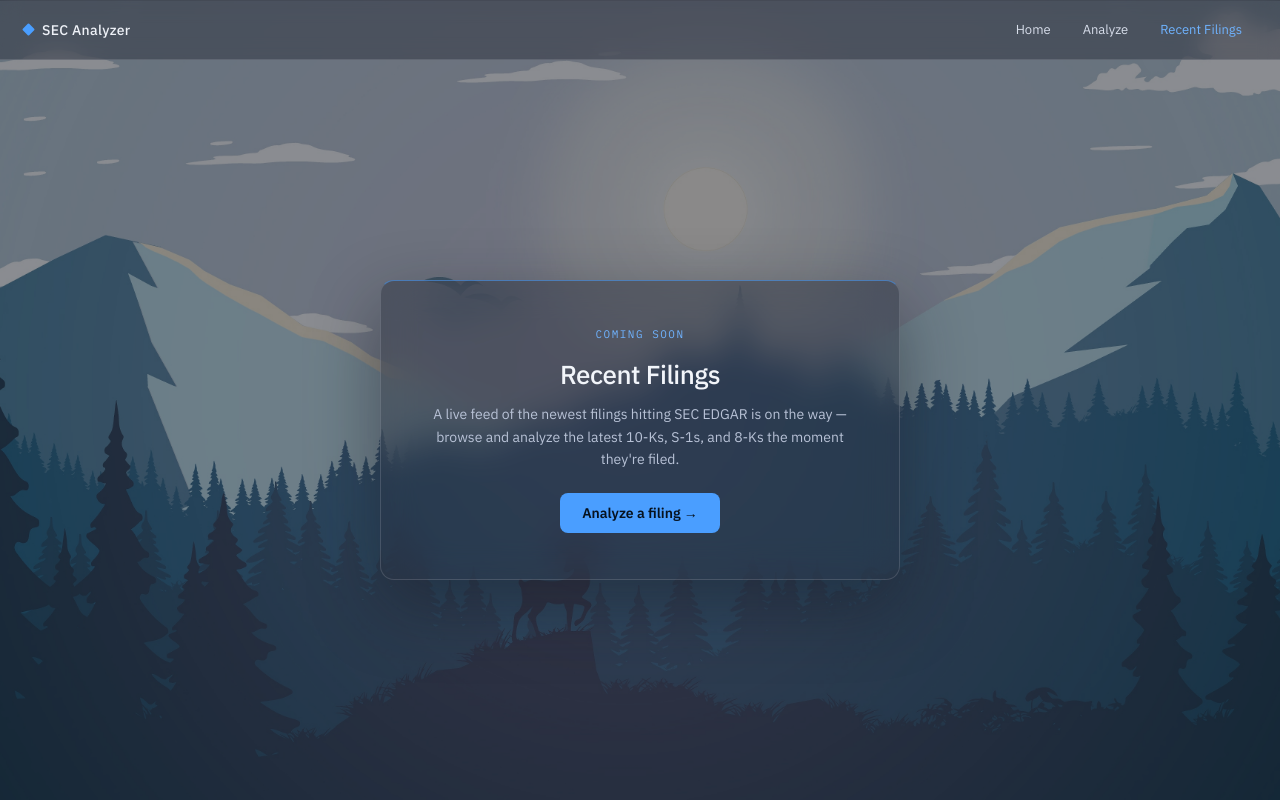
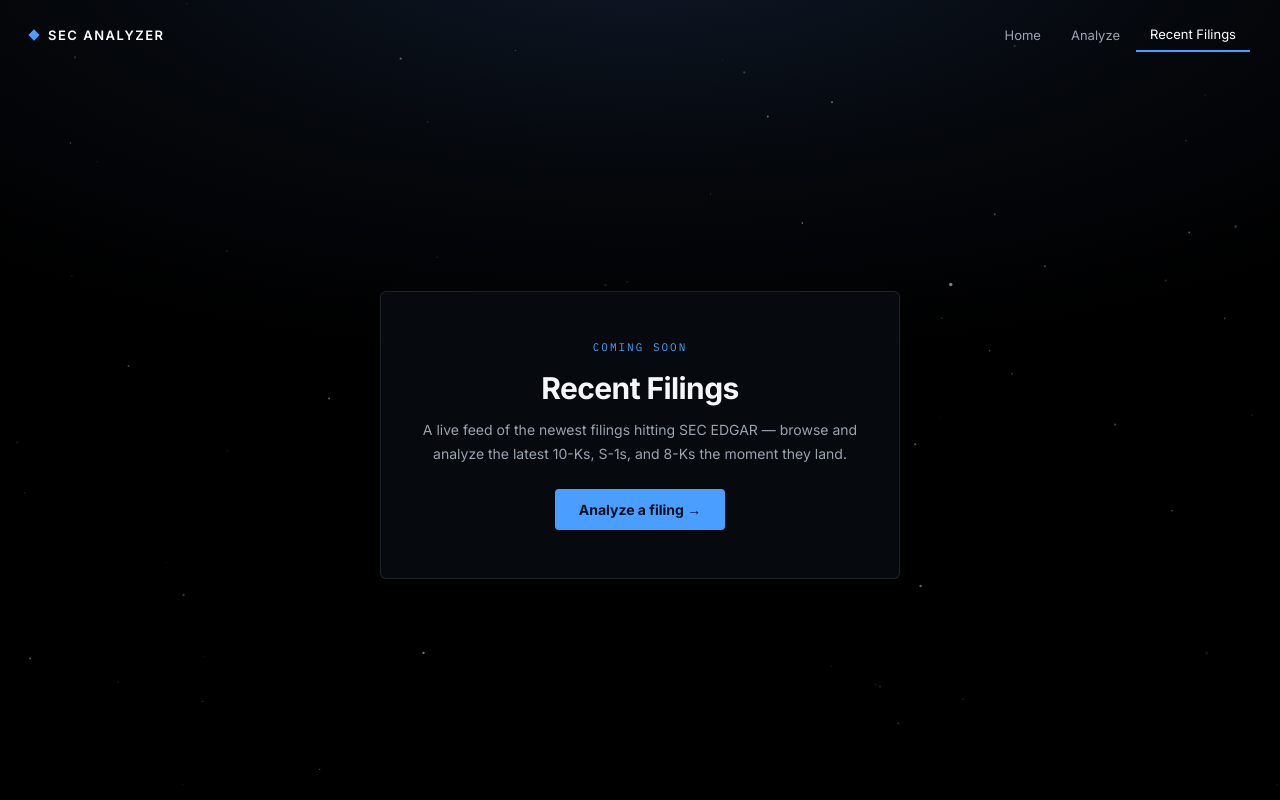
Before and after one commit to jaggerbreslow-sketch/Jagger-and-Lachlan-Adventure-v1, a website: page public/recent.html in a window 1280 px wide. Drawn offline with Linux system fonts and the light colour scheme.

Commit message:
Update recent.html

```diff
--- a/public/recent.html
+++ b/public/recent.html
@@ -5,31 +5,31 @@
 <meta name="viewport" content="width=device-width, initial-scale=1.0">
 <title>Recent Filings · SEC Filing Analyzer</title>
 <style>
-  @import url('https://fonts.googleapis.com/css2?family=IBM+Plex+Mono:wght@400;500&family=IBM+Plex+Sans:wght@300;400;500;600&display=swap');
+  @import url('https://fonts.googleapis.com/css2?family=Inter:wght@300;400;500;600;700;800&family=IBM+Plex+Mono:wght@400;500&display=swap');
   *{box-sizing:border-box;margin:0;padding:0}
   html,body{height:100%}
-  body{position:relative;min-height:100vh;font-family:'IBM Plex Sans',sans-serif;overflow:hidden;background:linear-gradient(rgba(9,12,16,0.55),rgba(9,12,16,0.7)),#AEB9D6}
-  .photo{position:absolute;inset:0;background-image:url('background.jpg');background-size:cover;background-position:center;background-repeat:no-repeat;z-index:0}
-  .veil{position:absolute;inset:0;background:rgba(22,26,36,0.5);z-index:1}
-  .top{position:relative;z-index:3;display:flex;align-items:center;justify-content:space-between;padding:14px 24px;background:rgba(38,43,57,0.45);backdrop-filter:blur(10px);-webkit-backdrop-filter:blur(10px);border-bottom:1px solid rgba(226,230,240,0.14)}
-  .brand{display:flex;align-items:center;gap:9px;font-size:14px;font-weight:500;color:#EEF1F7;text-decoration:none;letter-spacing:.3px}
-  .dia{width:9px;height:9px;background:#4A9EFF;transform:rotate(45deg);border-radius:1px}
-  .links{display:flex;gap:4px}
-  .nl{font-size:13px;color:#D7DDEA;text-decoration:none;padding:7px 14px;border-radius:8px;transition:all .15s}
-  .nl:hover{background:rgba(74,158,255,0.18);color:#fff}
-  .nl.active{color:#6FB3FF}
-  .center{position:relative;z-index:2;display:flex;align-items:center;justify-content:center;padding:74px 24px;min-height:calc(100vh - 60px)}
-  .glass{position:relative;width:100%;max-width:520px;background:rgba(40,46,60,0.46);backdrop-filter:blur(17px) saturate(1.2);-webkit-backdrop-filter:blur(17px) saturate(1.2);border:1px solid rgba(226,230,240,0.16);border-top:1px solid rgba(74,158,255,0.55);border-radius:14px;box-shadow:0 26px 70px rgba(20,26,38,0.45);padding:46px 36px;text-align:center}
-  .glass h1{font-size:26px;font-weight:500;color:#F2F5FA;letter-spacing:-0.5px;margin-bottom:12px}
-  .glass p{font-size:14px;color:#B8C2D6;line-height:1.6;margin-bottom:22px}
-  .glass a.btn{display:inline-block;background:#4A9EFF;color:#06121F;text-decoration:none;border-radius:8px;padding:11px 22px;font-weight:600;font-size:14px}
-  .tagline{font-family:'IBM Plex Mono',monospace;font-size:11px;letter-spacing:1.5px;color:#6FB3FF;margin-bottom:16px}
-  @media(max-width:560px){.nl{padding:6px 10px;font-size:12px}}
+  body{background:radial-gradient(ellipse 80% 55% at 50% -10%, #101A2A 0%, #05080D 55%, #000 100%) fixed,#000;color:#EAECEF;font-family:'Inter',sans-serif;min-height:100vh;overflow-x:hidden}
+  .mono{font-family:'IBM Plex Mono',monospace}
+  #stars{position:fixed;inset:0;z-index:0;pointer-events:none}
+  .top{position:relative;z-index:5;display:flex;align-items:center;justify-content:space-between;padding:18px 30px}
+  .brand{display:flex;align-items:center;gap:10px;font-size:13px;font-weight:600;letter-spacing:1.5px;color:#fff;text-decoration:none;text-transform:uppercase}
+  .dia{width:8px;height:8px;background:#4A9EFF;transform:rotate(45deg)}
+  .links{display:flex;align-items:center;gap:2px}
+  .nl{font-size:13px;color:#9BA3AF;text-decoration:none;padding:8px 14px;transition:color .15s}
+  .nl:hover{color:#fff}
+  .nl.active{color:#fff;border-bottom:2px solid #4A9EFF}
+  .center{position:relative;z-index:2;display:flex;align-items:center;justify-content:center;padding:80px 24px;min-height:calc(100vh - 70px)}
+  .card{width:100%;max-width:520px;background:rgba(8,12,18,0.82);backdrop-filter:blur(12px);-webkit-backdrop-filter:blur(12px);border:1px solid rgba(255,255,255,0.10);border-radius:6px;padding:48px 40px;text-align:center}
+  .tagline{font-family:'IBM Plex Mono',monospace;font-size:11px;letter-spacing:2px;color:#4A9EFF;margin-bottom:16px}
+  h1{font-size:30px;font-weight:700;letter-spacing:-0.02em;color:#F4F6F9;margin-bottom:12px}
+  p{font-size:14px;color:#9BA3AF;line-height:1.65;margin-bottom:24px}
+  a.btn{display:inline-block;background:#4A9EFF;color:#04101F;text-decoration:none;border-radius:4px;padding:12px 24px;font-weight:700;font-size:14px;transition:background .15s}
+  a.btn:hover{background:#6FB3FF}
+  @media(max-width:640px){.nl{padding:8px 9px;font-size:12px}}
 </style>
 </head>
 <body>
-  <div class="photo"></div>
-  <div class="veil"></div>
+  <canvas id="stars"></canvas>
   <div class="top">
     <a class="brand" href="index.html"><span class="dia"></span> SEC Analyzer</a>
     <div class="links">
@@ -39,12 +39,24 @@
     </div>
   </div>
   <div class="center">
-    <div class="glass">
+    <div class="card">
       <div class="tagline">COMING SOON</div>
       <h1>Recent Filings</h1>
-      <p>A live feed of the newest filings hitting SEC EDGAR is on the way — browse and analyze the latest 10-Ks, S-1s, and 8-Ks the moment they're filed.</p>
-      <a class="btn" href="analyze.html">Analyze a filing &rarr;</a>
+      <p>A live feed of the newest filings hitting SEC EDGAR — browse and analyze the latest 10-Ks, S-1s, and 8-Ks the moment they land.</p>
+      <a class="btn" href="analyze.html">Analyze a filing →</a>
     </div>
   </div>
+<script>
+(function(){
+  var reduced=matchMedia('(prefers-reduced-motion: reduce)').matches;
+  var cv=document.getElementById('stars'),ctx=cv.getContext('2d'),W,H,stars=[];
+  function size(){W=cv.width=innerWidth;H=cv.height=innerHeight;}
+  function mk(){return {x:Math.random()*W,y:Math.random()*H,r:Math.random()<0.85?(0.4+Math.random()*0.8):(1.1+Math.random()*1),tw:0.002+Math.random()*0.004,ph:Math.random()*6.28,base:0.18+Math.random()*0.4,blue:Math.random()<0.18};}
+  function init(){size();stars=[];var n=Math.min(180,Math.round(W*H/14000));for(var i=0;i<n;i++)stars.push(mk());}
+  function draw(t){ctx.clearRect(0,0,W,H);for(var i=0;i<stars.length;i++){var s=stars[i];var a=s.base*(0.6+0.4*Math.sin(t*s.tw+s.ph));ctx.globalAlpha=a;ctx.fillStyle=s.blue?'#9CC8FF':'#E8ECF2';ctx.beginPath();ctx.arc(s.x,s.y,s.r,0,6.2832);ctx.fill();}if(!reduced)requestAnimationFrame(draw);}
+  init();requestAnimationFrame(draw);
+  addEventListener('resize',function(){init();if(reduced)requestAnimationFrame(draw);});
+})();
+</script>
 </body>
 </html>
```
